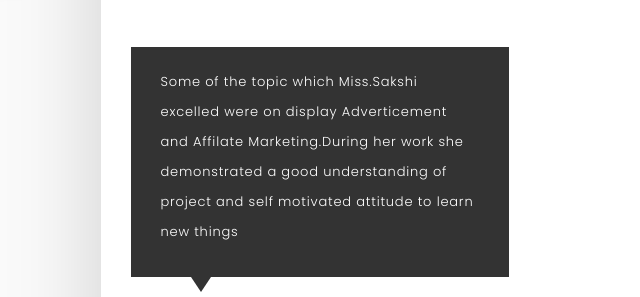
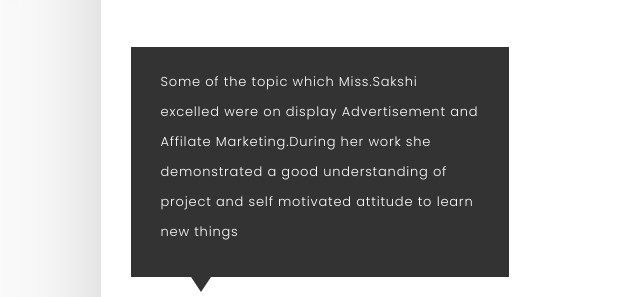
Before and after one commit to sakshichandwani/sakshichandwani.github.io, a plain HTML site: page contact.html in a window 1280 px wide. Shown: the part 611-908 px from the top of the page, 262-902 px from the left. Drawn offline with Linux system fonts and the light colour scheme.

Commit message:
Update contact.html

```diff
--- a/contact.html
+++ b/contact.html
@@ -138,7 +138,7 @@
 
                                 <div class="col-md-6 col-sm-6 col-xs-12">
                                  <div class="testimonial-content">
-									<p>Some of the topic which Miss.Sakshi excelled were on display Adverticement and Affilate Marketing.During her work she demonstrated a good understanding of project and self motivated attitude to learn new things</p>
+									<p>Some of the topic which Miss.Sakshi excelled were on display Advertisement and Affilate Marketing.During her work she demonstrated a good understanding of project and self motivated attitude to learn new things</p>
 								    </div>
 
 								  <div class="testimonial-client-info">
```
